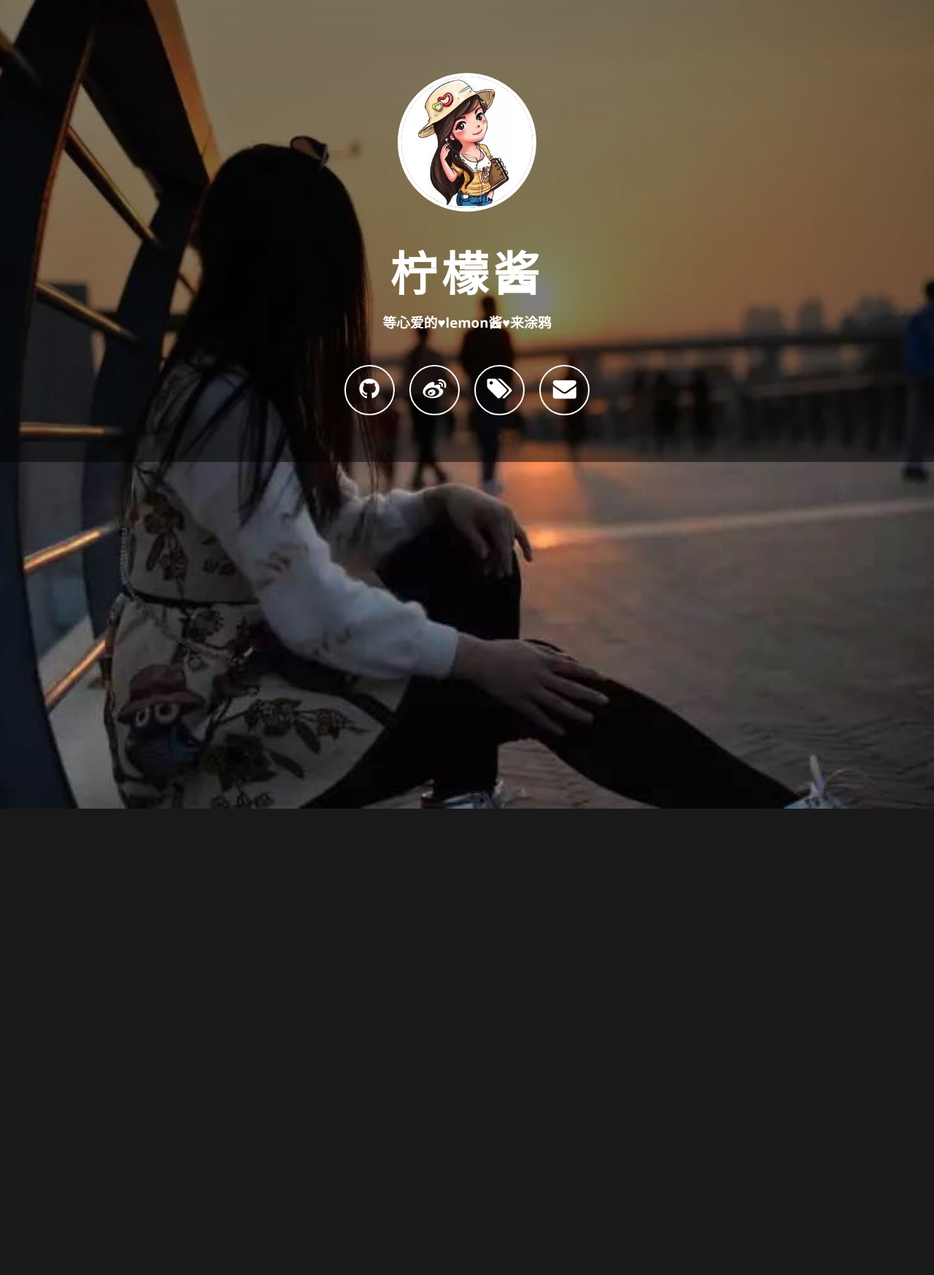
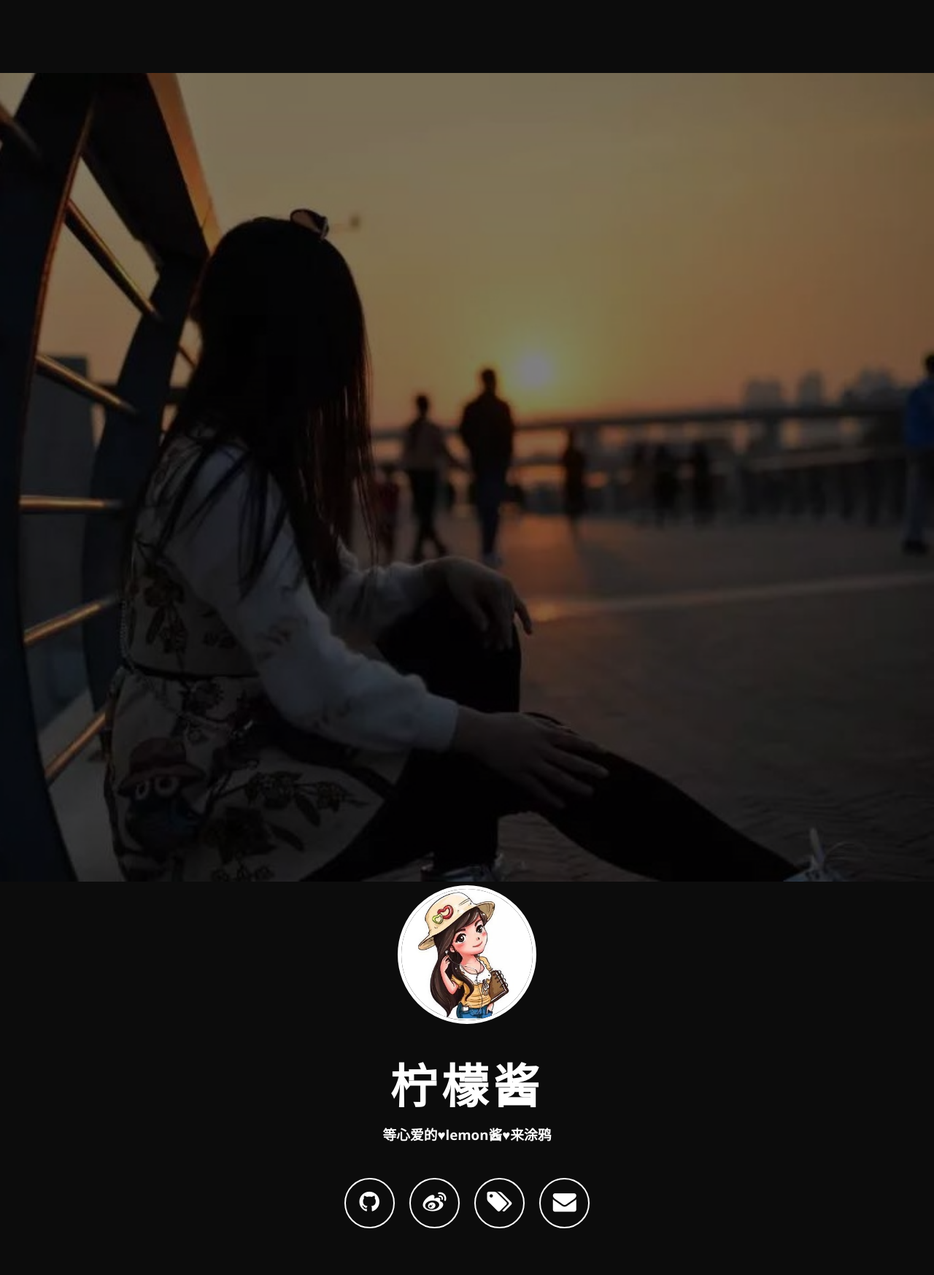
Before and after one commit to HarmonyHu/LoveLemonJam.github.io, a Jekyll site: the page built from index.html, in a window 1280 px wide. Shown: the whole page at 73% size. Built offline with Jekyll 4.4.1, drawn with Linux system fonts in a browser that asks for light colours; nearby versions of some CDN libraries.

Commit message:
fix some bug

```diff
--- a/css/front.css
+++ b/css/front.css
@@ -13,8 +13,8 @@ body {
     min-height: 100%;
     min-width: 640px;
     width: 100%;
-    height: auto;
-    position: fixed;
+    height: 100%;
+    position: relative;
     top: 0;
     left: 0;
 }
--- a/index.html
+++ b/index.html
@@ -30,19 +30,19 @@ permalink: /
 
                 <ul>
                     {% if site.github_username %}
-                    <li><a class="fa fa-2x fa-github" href="lemonjam.live"><span class="description">GitHub</span></a></li>
+                    <li><a class="fa fa-2x fa-github"><span class="description">GitHub</span></a></li>
                     {% endif %}
 
                     {% if site.weibo_username %}
-                    <li><a class="fa fa-2x fa-weibo" href="lemonjam.live"><span class="description">微博</span></a></li>
+                    <li><a class="fa fa-2x fa-weibo" ><span class="description">微博</span></a></li>
                     {% endif %}
 
                     {% if site.blog_url %}
-                    <li><a class="fa fa-2x fa-tags" href="lemonjam.live"><span class="description">Blog</span></a></li>
+                    <li><a class="fa fa-2x fa-tags"><span class="description">Blog</span></a></li>
                     {% endif %}
 
                     {% if site.email %}
-                    <li><a class="fa fa-2x fa-envelope" href="lemonjam.live"><span class="description">Email</span></a></li>
+                    <li><a class="fa fa-2x fa-envelope"><span class="description">Email</span></a></li>
                     {% endif %}
                 </ul>
         </div>
```
